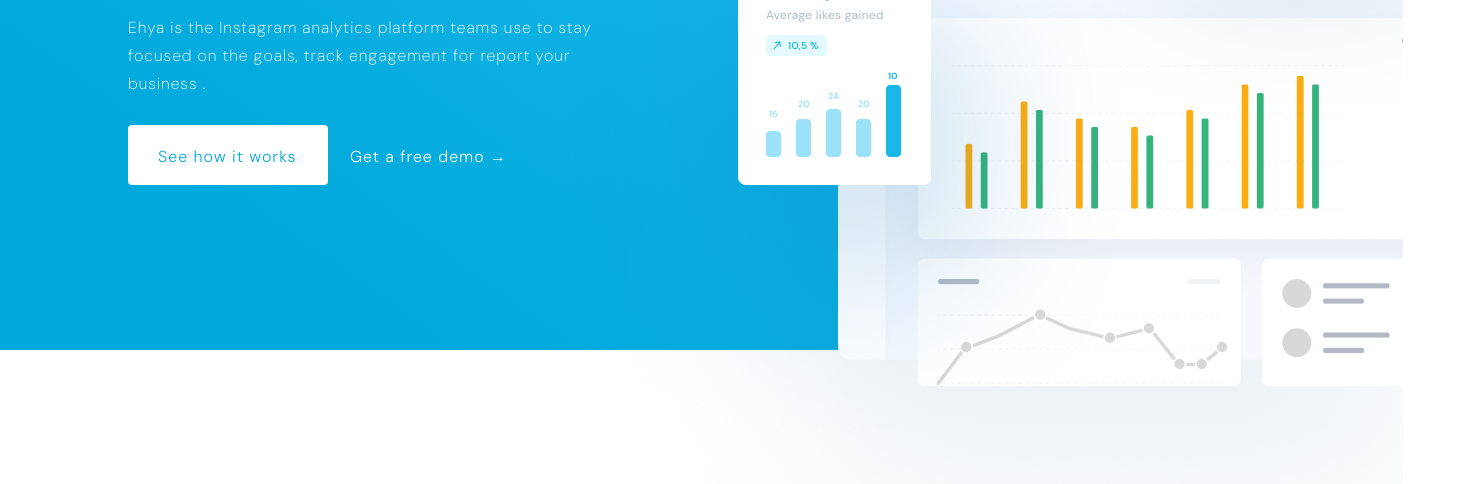
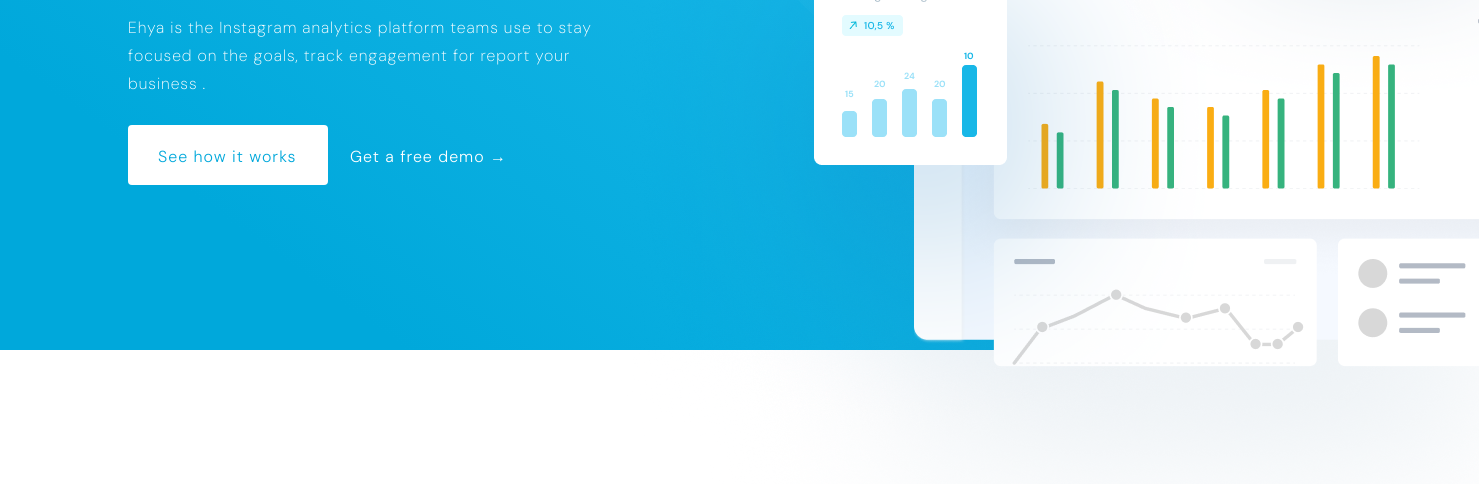
Before and after one commit to Noaman-id/TP-Figma, a plain HTML site: page index.html in a window 1280 px wide. Shown: the part 510-994 px from the top of the page, 1479 px wide, since content can reach past the window. Drawn offline with Linux system fonts and the light colour scheme.

Commit message:
pre finish

```diff
--- a/style.css
+++ b/style.css
@@ -189,8 +189,8 @@ h1{
 
 .Window{
     position: absolute;
-    left: 42%;
-    top: 130px;
+    left: 48%;
+    top: 110px;
 }
 
 .para{
```
